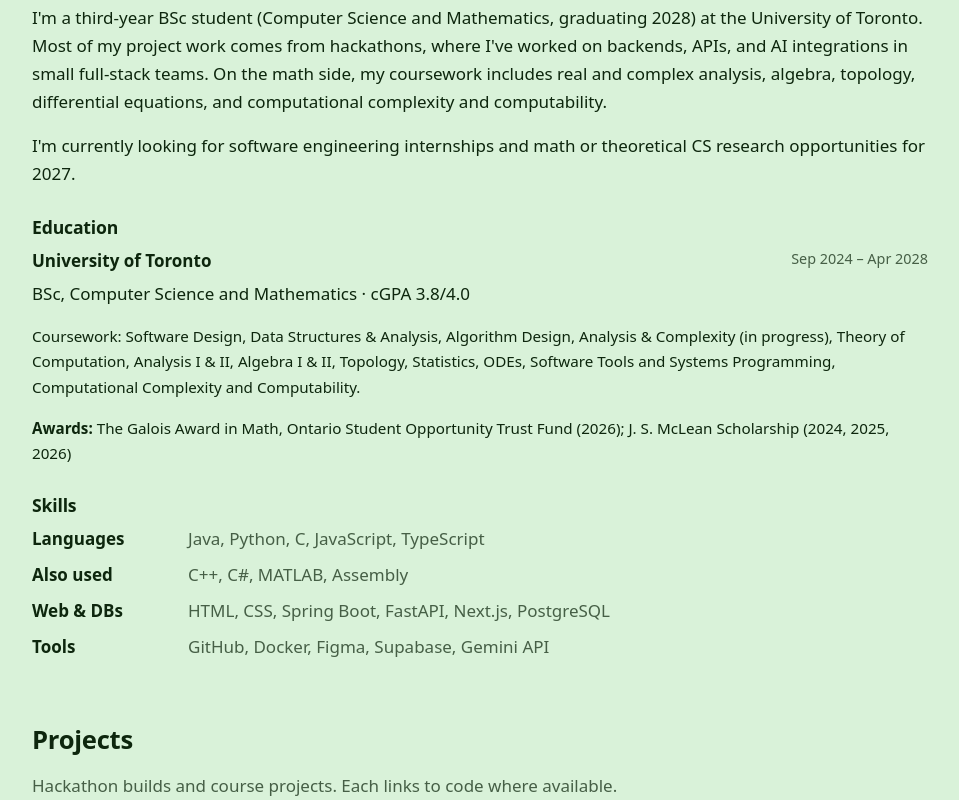
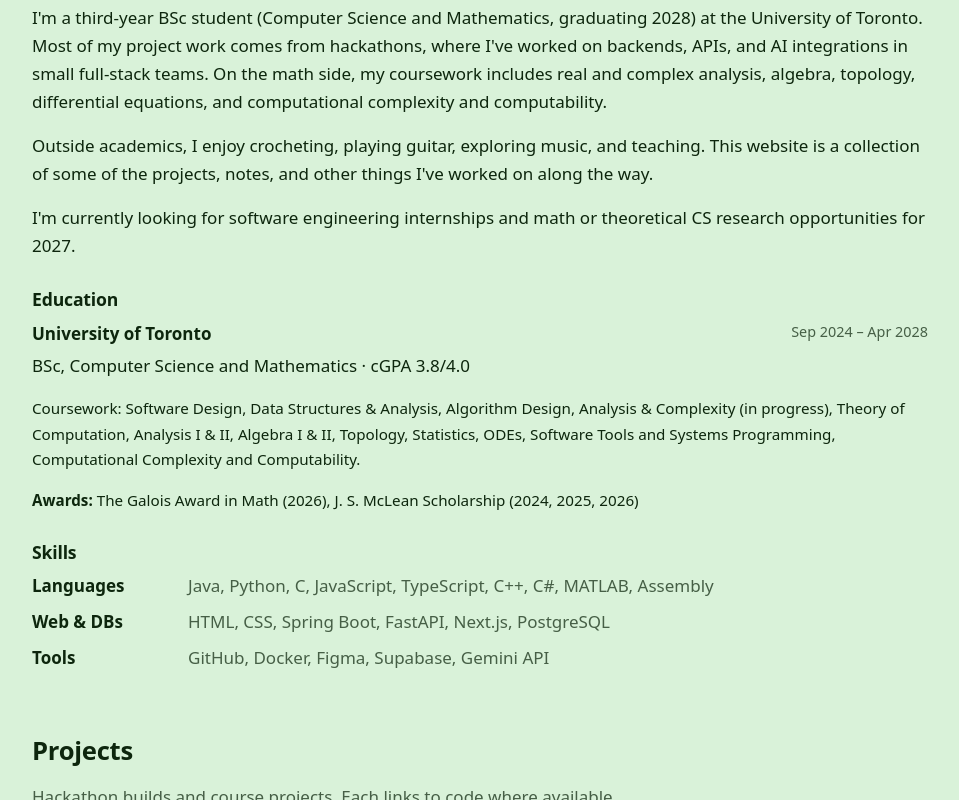
Before and after one commit to NChekFR/NChekFR.github.io, a plain HTML site: page index.html in a window 1280 px wide. Shown: the part 557-1357 px from the top of the page, without its empty margins (160-1119 px from the left). Drawn offline with nearby package versions, Linux system fonts and the light colour scheme.

Commit message:
minor edits to paragraphs

```diff
--- a/index.html
+++ b/index.html
@@ -97,6 +97,8 @@
         Most of my project work comes from hackathons, where I've worked on backends, APIs, and AI integrations in small full-stack teams.
         On the math side, my coursework includes real and complex analysis, algebra, topology, differential equations, and computational complexity and computability.
       </p>
+      <p>Outside academics, I enjoy crocheting, playing guitar, exploring music, and teaching. This website is a collection of some of the projects, notes, and other things I've worked on along the way.
+      </p>
       <p>
         I'm currently looking for software engineering internships and math or theoretical CS research opportunities for 2027.
       </p>
@@ -113,13 +115,12 @@
           Theory of Computation, Analysis I &amp; II, Algebra I &amp; II, Topology, Statistics, ODEs,
           Software Tools and Systems Programming, Computational Complexity and Computability.
         </p>
-        <p class="small"><strong>Awards:</strong> The Galois Award in Math, Ontario Student Opportunity Trust Fund (2026); J. S. McLean Scholarship (2024, 2025, 2026)</p>
+        <p class="small"><strong>Awards:</strong> The Galois Award in Math (2026), J. S. McLean Scholarship (2024, 2025, 2026)</p>
       </div>
 
       <h3>Skills</h3>
       <dl class="skills">
-        <div><dt>Languages</dt><dd>Java, Python, C, JavaScript, TypeScript</dd></div>
-        <div><dt>Also used</dt><dd>C++, C#, MATLAB, Assembly</dd></div>
+        <div><dt>Languages</dt><dd>Java, Python, C, JavaScript, TypeScript, C++, C#, MATLAB, Assembly</dd></div>
         <div><dt>Web &amp; DBs</dt><dd>HTML, CSS, Spring Boot, FastAPI, Next.js, PostgreSQL</dd></div>
         <div><dt>Tools</dt><dd>GitHub, Docker, Figma, Supabase, Gemini API</dd></div>
       </dl>
```
